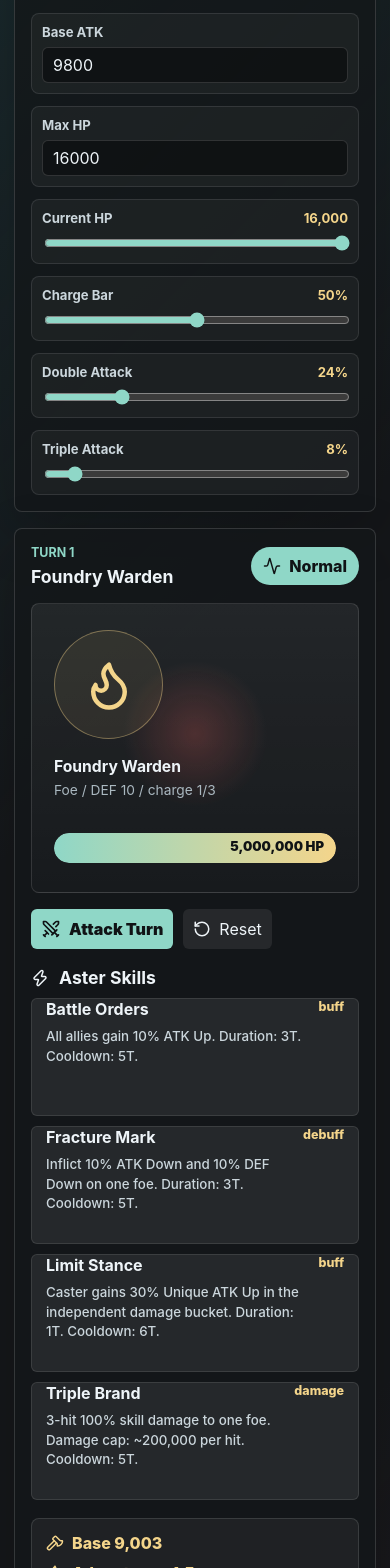
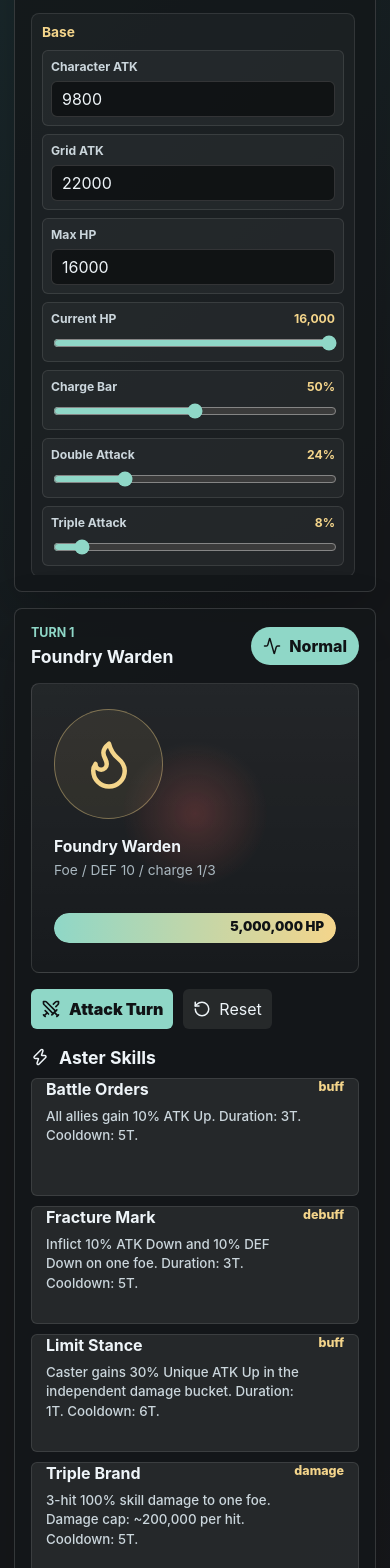
Before and after one commit to geturin/GLD, a React (Vite) app: page / in a window 390 px wide. Shown: the part 400-1968 px from the top of the page. Built offline with nearby package versions, Linux system fonts and the light colour scheme.

Commit message:
Expand damage tuning dashboard

```diff
--- a/src/App.tsx
+++ b/src/App.tsx
@@ -1,4 +1,5 @@
 import { useMemo, useState } from "react";
+import type { ReactNode } from "react";
 import {
   Activity,
   Axe,
@@ -15,7 +16,7 @@ import { attackTurn, executeSkill } from "./game/battleEngine";
 import { createInitialBattleState } from "./game/demoState";
 import { DEFAULT_ADVANTAGE_MULTIPLIER, resolveHit } from "./game/formulas";
 import { describeSkill } from "./game/skillText";
-import type { BattleState, Combatant } from "./game/types";
+import type { AttackKind, BattleState, Combatant, ModifierBucket } from "./game/types";
 
 const coveredSystems = [
   "Damage formula",
@@ -66,6 +67,89 @@ function clamp(value: number, min: number, max: number) {
 function readNumber(value: string) {
   const parsed = Number(value);
   return Number.isFinite(parsed) ? parsed : 0;
+}
+
+function percentValue(value: number) {
+  return Math.round(value * 100);
+}
+
+function FieldGroup({
+  children,
+  title,
+}: {
+  children: ReactNode;
+  title: string;
+}) {
+  return (
+    <section className="tuning-group">
+      <h3>{title}</h3>
+      {children}
+    </section>
+  );
+}
+
+function NumberControl({
+  label,
+  max,
+  min,
+  onChange,
+  step = 1,
+  value,
+}: {
+  label: string;
+  max?: number;
+  min: number;
+  onChange: (value: number) => void;
+  step?: number;
+  value: number;
+}) {
+  return (
+    <label className="number-control">
+      <span>{label}</span>
+      <input
+        max={max}
+        min={min}
+        onChange={(event) => onChange(readNumber(event.target.value))}
+        step={step}
+        type="number"
+        value={value}
+      />
+    </label>
+  );
+}
+
+function RangeControl({
+  label,
+  max,
+  min = 0,
+  onChange,
+  step = 1,
+  suffix = "%",
+  value,
+}: {
+  label: string;
+  max: number;
+  min?: number;
+  onChange: (value: number) => void;
+  step?: number;
+  suffix?: string;
+  value: number;
+}) {
+  return (
+    <label className="range-control">
+      <span>
+        {label} <strong>{suffix === "" ? formatNumber(value) : `${value}${suffix}`}</strong>
+      </span>
+      <input
+        max={max}
+        min={min}
+        onChange={(event) => onChange(readNumber(event.target.value))}
+        step={step}
+        type="range"
+        value={value}
+      />
+    </label>
+  );
 }
 
 export function App() {
@@ -132,6 +216,89 @@ export function App() {
     }));
   }
 
+  function updateGridModifier(id: string, bucket: ModifierBucket, value: number) {
+    setBattle((current) => ({
+      ...current,
+      weaponGrid: {
+        ...current.weaponGrid,
+        modifiers: current.weaponGrid.modifiers.map((modifier) =>
+          modifier.id === id ? { ...modifier, bucket, value: value / 100 } : modifier,
+        ),
+      },
+      lastActionSummary: "Weapon skill values adjusted",
+    }));
+  }
+
+  function updatePersonalModifier(id: string, bucket: ModifierBucket, value: number) {
+    updateSelectedMember((member) => ({
+      ...member,
+      personalModifiers: member.personalModifiers.map((modifier) =>
+        modifier.id === id ? { ...modifier, bucket, value: value / 100 } : modifier,
+      ),
+    }));
+  }
+
+  function updateWeaponCap(id: string, appliesTo: AttackKind[], value: number) {
+    setBattle((current) => ({
+      ...current,
+      weaponGrid: {
+        ...current.weaponGrid,
+        capUp: current.weaponGrid.capUp.map((cap) =>
+          cap.id === id ? { ...cap, appliesTo, value: value / 100 } : cap,
+        ),
+      },
+      lastActionSummary: "Damage cap values adjusted",
+    }));
+  }
+
+  function updateSupplemental(id: string, appliesTo: AttackKind[], value: number) {
+    setBattle((current) => ({
+      ...current,
+      weaponGrid: {
+        ...current.weaponGrid,
+        supplemental: current.weaponGrid.supplemental.map((rule) =>
+          rule.id === id ? { ...rule, appliesTo, amount: Math.round(value) } : rule,
+        ),
+      },
+      lastActionSummary: "Supplemental damage adjusted",
+    }));
+  }
+
+  function updateCritical(field: "chance" | "damage", value: number) {
+    setBattle((current) => ({
+      ...current,
+      weaponGrid: {
+        ...current.weaponGrid,
+        critical: current.weaponGrid.critical.map((rule) =>
+          rule.id === "demo-crit" ? { ...rule, [field]: value / 100 } : rule,
+        ),
+      },
+      lastActionSummary: "Critical values adjusted",
+    }));
+  }
+
+  function updateBonusDamage(value: number) {
+    updateSelectedMember((member) => ({
+      ...member,
+      bonusDamage: member.bonusDamage.map((rule) =>
+        rule.id === "normal-echo" ? { ...rule, multiplier: value / 100 } : rule,
+      ),
+    }));
+  }
+
+  const gridModifier = (id: string) =>
+    percentValue(battle.weaponGrid.modifiers.find((modifier) => modifier.id === id)?.value ?? 0);
+  const personalModifier = (id: string) =>
+    percentValue(selectedMember.personalModifiers.find((modifier) => modifier.id === id)?.value ?? 0);
+  const capModifier = (id: string) =>
+    percentValue(battle.weaponGrid.capUp.find((cap) => cap.id === id)?.value ?? 0);
+  const supplemental = (id: string) =>
+    battle.weaponGrid.supplemental.find((rule) => rule.id === id)?.amount ?? 0;
+  const critical = battle.weaponGrid.critical.find((rule) => rule.id === "demo-crit");
+  const bonusDamage = percentValue(
+    selectedMember.bonusDamage.find((rule) => rule.id === "normal-echo")?.multiplier ?? 0,
+  );
+
   return (
     <main className="app-shell">
       <header className="topbar">
@@ -185,93 +352,59 @@ export function App() {
             ))}
           </div>
 
-          <section className="stat-dashboard" aria-label={`${selectedMember.name} base stat dashboard`}>
+          <section className="stat-dashboard" aria-label={`${selectedMember.name} tuning dashboard`}>
             <div className="section-title compact-title">
               <Activity size={18} />
-              <h2>Base Stats</h2>
+              <h2>Damage Lab</h2>
             </div>
 
-            <label className="number-control">
-              <span>Base ATK</span>
-              <input
-                min="1"
-                onChange={(event) => setSelectedBaseAttack(readNumber(event.target.value))}
-                step="100"
-                type="number"
-                value={selectedMember.baseAttack}
-              />
-            </label>
+            <FieldGroup title="Base">
+              <NumberControl label="Character ATK" min={1} onChange={setSelectedBaseAttack} step={100} value={selectedMember.baseAttack} />
+              <NumberControl label="Grid ATK" min={0} onChange={(value) => setBattle((current) => ({
+                ...current,
+                weaponGrid: { ...current.weaponGrid, attack: clamp(Math.round(value), 0, 999999) },
+                lastActionSummary: "Grid ATK adjusted",
+              }))} step={100} value={battle.weaponGrid.attack} />
+              <NumberControl label="Max HP" min={1} onChange={setSelectedMaxHp} step={100} value={selectedMember.maxHp} />
+              <RangeControl label="Current HP" max={selectedMember.maxHp} onChange={setSelectedHp} step={100} suffix="" value={selectedMember.hp} />
+              <RangeControl label="Charge Bar" max={100} onChange={setSelectedChargeBar} step={5} value={selectedMember.chargeBar} />
+              <RangeControl label="Double Attack" max={100} onChange={(value) => setSelectedMultiattack("double", value)} value={Math.round(selectedMember.multiattack.double * 100)} />
+              <RangeControl label="Triple Attack" max={100} onChange={(value) => setSelectedMultiattack("triple", value)} value={Math.round(selectedMember.multiattack.triple * 100)} />
+            </FieldGroup>
 
-            <label className="number-control">
-              <span>Max HP</span>
-              <input
-                min="1"
-                onChange={(event) => setSelectedMaxHp(readNumber(event.target.value))}
-                step="100"
-                type="number"
-                value={selectedMember.maxHp}
-              />
-            </label>
+            <FieldGroup title="Attack Buckets">
+              <RangeControl label="Normal ATK" max={500} onChange={(value) => updateGridModifier("normal-atk", "normal", value)} value={gridModifier("normal-atk")} />
+              <RangeControl label="Omega ATK" max={500} onChange={(value) => updateGridModifier("omega-atk", "omega", value)} value={gridModifier("omega-atk")} />
+              <RangeControl label="EX ATK" max={300} onChange={(value) => updateGridModifier("ex-atk", "ex", value)} value={gridModifier("ex-atk")} />
+              <RangeControl label="Unique ATK" max={200} onChange={(value) => updatePersonalModifier("unique-passive", "unique", value)} value={personalModifier("unique-passive")} />
+              <RangeControl label="Seraphic" max={30} onChange={(value) => updatePersonalModifier("seraphic-passive", "seraphic", value)} value={personalModifier("seraphic-passive")} />
+              <RangeControl label="DMG Amplified" max={50} onChange={(value) => updateGridModifier("amplified-dmg", "amplified", value)} value={gridModifier("amplified-dmg")} />
+            </FieldGroup>
 
-            <label className="range-control">
-              <span>
-                Current HP <strong>{formatNumber(selectedMember.hp)}</strong>
-              </span>
-              <input
-                max={selectedMember.maxHp}
-                min="0"
-                onChange={(event) => setSelectedHp(readNumber(event.target.value))}
-                step="100"
-                type="range"
-                value={selectedMember.hp}
-              />
-            </label>
+            <FieldGroup title="HP Conditional">
+              <RangeControl label="Stamina at full HP" max={100} onChange={(value) => updateGridModifier("stamina-atk", "stamina", value)} value={gridModifier("stamina-atk")} />
+              <RangeControl label="Enmity strength" max={100} onChange={(value) => updateGridModifier("enmity-atk", "enmity", value)} value={gridModifier("enmity-atk")} />
+            </FieldGroup>
 
-            <label className="range-control">
-              <span>
-                Charge Bar <strong>{selectedMember.chargeBar}%</strong>
-              </span>
-              <input
-                max="100"
-                min="0"
-                onChange={(event) => setSelectedChargeBar(readNumber(event.target.value))}
-                step="5"
-                type="range"
-                value={selectedMember.chargeBar}
-              />
-            </label>
+            <FieldGroup title="Damage Type">
+              <RangeControl label="Skill DMG" max={300} onChange={(value) => updateGridModifier("skill-dmg", "skillDamage", value)} value={gridModifier("skill-dmg")} />
+              <RangeControl label="C.A. DMG" max={300} onChange={(value) => updateGridModifier("ca-dmg", "caDamage", value)} value={gridModifier("ca-dmg")} />
+              <RangeControl label="Bonus DMG" max={100} onChange={updateBonusDamage} value={bonusDamage} />
+            </FieldGroup>
 
-            <label className="range-control">
-              <span>
-                Double Attack <strong>{Math.round(selectedMember.multiattack.double * 100)}%</strong>
-              </span>
-              <input
-                max="100"
-                min="0"
-                onChange={(event) =>
-                  setSelectedMultiattack("double", readNumber(event.target.value))
-                }
-                step="1"
-                type="range"
-                value={Math.round(selectedMember.multiattack.double * 100)}
-              />
-            </label>
+            <FieldGroup title="Damage Cap">
+              <RangeControl label="Normal Cap" max={20} onChange={(value) => updateWeaponCap("normal-cap-up", ["normal", "counter"], value)} value={capModifier("normal-cap-up")} />
+              <RangeControl label="Skill Cap" max={20} onChange={(value) => updateWeaponCap("skill-cap-up", ["skill"], value)} value={capModifier("skill-cap-up")} />
+              <RangeControl label="C.A. Cap" max={20} onChange={(value) => updateWeaponCap("ca-cap-up", ["charge"], value)} value={capModifier("ca-cap-up")} />
+            </FieldGroup>
 
-            <label className="range-control">
-              <span>
-                Triple Attack <strong>{Math.round(selectedMember.multiattack.triple * 100)}%</strong>
-              </span>
-              <input
-                max="100"
-                min="0"
-                onChange={(event) =>
-                  setSelectedMultiattack("triple", readNumber(event.target.value))
-                }
-                step="1"
-                type="range"
-                value={Math.round(selectedMember.multiattack.triple * 100)}
-              />
-            </label>
+            <FieldGroup title="Critical / Supplemental">
+              <RangeControl label="Crit Rate" max={100} onChange={(value) => updateCritical("chance", value)} value={percentValue(critical?.chance ?? 0)} />
+              <RangeControl label="Crit DMG" max={200} onChange={(value) => updateCritical("damage", value)} value={percentValue(critical?.damage ?? 0)} />
+              <NumberControl label="Normal Supplemental" min={0} onChange={(value) => updateSupplemental("normal-supp", ["normal", "counter"], value)} step={10000} value={supplemental("normal-supp")} />
+              <NumberControl label="Skill Supplemental" min={0} onChange={(value) => updateSupplemental("skill-supp", ["skill"], value)} step={10000} value={supplemental("skill-supp")} />
+              <NumberControl label="C.A. Supplemental" min={0} onChange={(value) => updateSupplemental("ca-supp", ["charge"], value)} step={10000} value={supplemental("ca-supp")} />
+            </FieldGroup>
           </section>
         </aside>
 
@@ -357,6 +490,14 @@ export function App() {
               <Zap size={18} />
               Hit {formatNumber(selectedPreview.finalDamage)}
             </div>
+            <div>
+              <Sparkles size={18} />
+              Crit x{selectedPreview.criticalMultiplier}
+            </div>
+            <div>
+              <Axe size={18} />
+              Supp {formatNumber(selectedPreview.supplementalDamage)}
+            </div>
           </section>
         </section>
 
--- a/src/game/demoState.ts
+++ b/src/game/demoState.ts
@@ -5,11 +5,58 @@ export const demoWeaponGrid: WeaponGrid = {
   attack: 22000,
   modifiers: [
     { id: "normal-atk", label: "Normal ATK", bucket: "normal", value: 0.25 },
+    { id: "omega-atk", label: "Omega ATK", bucket: "omega", value: 0 },
     { id: "ex-atk", label: "EX ATK", bucket: "ex", value: 0.18 },
+    { id: "stamina-atk", label: "Stamina", bucket: "stamina", value: 0 },
+    { id: "enmity-atk", label: "Enmity", bucket: "enmity", value: 0 },
+    { id: "skill-dmg", label: "Skill DMG", bucket: "skillDamage", value: 0 },
+    { id: "ca-dmg", label: "C.A. DMG", bucket: "caDamage", value: 0 },
+    { id: "amplified-dmg", label: "DMG Amplified", bucket: "amplified", value: 0 },
   ],
   critical: [{ id: "demo-crit", label: "Demo critical", chance: 0.25, damage: 0.5 }],
-  capUp: [],
-  supplemental: [],
+  capUp: [
+    {
+      id: "normal-cap-up",
+      label: "Normal DMG Cap",
+      source: "weapon",
+      appliesTo: ["normal", "counter"],
+      value: 0,
+    },
+    {
+      id: "skill-cap-up",
+      label: "Skill DMG Cap",
+      source: "weapon",
+      appliesTo: ["skill"],
+      value: 0,
+    },
+    {
+      id: "ca-cap-up",
+      label: "C.A. DMG Cap",
+      source: "weapon",
+      appliesTo: ["charge"],
+      value: 0,
+    },
+  ],
+  supplemental: [
+    {
+      id: "normal-supp",
+      label: "Normal Supplemental",
+      amount: 0,
+      appliesTo: ["normal", "counter"],
+    },
+    {
+      id: "skill-supp",
+      label: "Skill Supplemental",
+      amount: 0,
+      appliesTo: ["skill"],
+    },
+    {
+      id: "ca-supp",
+      label: "C.A. Supplemental",
+      amount: 0,
+      appliesTo: ["charge"],
+    },
+  ],
 };
 
 export const DEMO_SKILL_VALUES = {
@@ -133,9 +180,12 @@ export const demoParty: Combatant[] = [
       fixedDamage: 2000,
     },
     skills: demoSkills,
-    personalModifiers: [],
+    personalModifiers: [
+      { id: "unique-passive", label: "Unique Passive", bucket: "unique", value: 0 },
+      { id: "seraphic-passive", label: "Seraphic", bucket: "seraphic", value: 0 },
+    ],
     critical: [],
-    bonusDamage: [],
+    bonusDamage: [{ id: "normal-echo", label: "Bonus DMG", multiplier: 0 }],
     supplemental: [],
     capUp: [],
     statusEffects: [],
--- a/src/game/formulas.ts
+++ b/src/game/formulas.ts
@@ -50,12 +50,17 @@ export function sumModifiers(modifiers: ScalarModifier[]) {
   );
 }
 
-export function hpCurveModifiers(attacker: Combatant) {
-  const hpRatio = Math.max(0, Math.min(1, attacker.hp / attacker.maxHp));
-  return {
-    stamina: 1 + Math.max(0, hpRatio - 0.25) * 0.36,
-    enmity: 1 + Math.max(0, 1 - hpRatio) ** 1.7 * 0.72,
-  };
+export function staminaStrength(maxStrength: number, hpRatio: number) {
+  if (hpRatio < 0.25) {
+    return 0;
+  }
+
+  return maxStrength * ((hpRatio - 0.25) / 0.75) ** 2.9;
+}
+
+export function enmityStrength(maxStrength: number, hpRatio: number) {
+  const missingHpRatio = 1 - hpRatio;
+  return maxStrength * ((1 + 2 * missingHpRatio) * missingHpRatio);
 }
 
 export function baseDamage(context: DamageContext) {
@@ -76,7 +81,6 @@ export function baseDamage(context: DamageContext) {
     },
   ]);
 
-  const hpCurves = hpCurveModifiers(context.attacker);
   const hpRatio = Math.max(0, Math.min(1, context.attacker.hp / context.attacker.maxHp));
   const attack =
     context.attacker.baseAttack + context.weaponGrid.attack + context.enemy.defense * 24;
@@ -102,10 +106,8 @@ export function baseDamage(context: DamageContext) {
       ex *
       advantage *
       unique *
-      hpCurves.stamina *
-      (1 + modifiers.stamina * hpRatio) *
-      hpCurves.enmity *
-      (1 + modifiers.enmity * (1 - hpRatio))) /
+      (1 + staminaStrength(modifiers.stamina, hpRatio)) *
+      (1 + enmityStrength(modifiers.enmity, hpRatio))) /
     effectiveDefense *
     context.hitMultiplier *
     seraphic *
--- a/src/styles.css
+++ b/src/styles.css
@@ -121,7 +121,7 @@ h3 {
 
 .combat-layout {
   display: grid;
-  grid-template-columns: minmax(230px, 300px) minmax(420px, 1fr) minmax(250px, 330px);
+  grid-template-columns: minmax(300px, 380px) minmax(420px, 1fr) minmax(250px, 330px);
   gap: 16px;
   max-width: 1540px;
   margin: 0 auto;
@@ -235,15 +235,36 @@ h3 {
 .stat-dashboard {
   display: grid;
   gap: 12px;
+  max-height: 74vh;
+  overflow: auto;
+  padding-right: 4px;
+}
+
+.tuning-group {
+  display: grid;
+  grid-template-columns: 1fr 1fr;
+  gap: 8px;
+  padding: 10px;
+  border: 1px solid rgba(255, 255, 255, 0.1);
+  border-radius: 8px;
+  background: rgba(255, 255, 255, 0.035);
+}
+
+.tuning-group h3 {
+  grid-column: 1 / -1;
+  margin-bottom: 2px;
+  color: #f4d58b;
+  font-size: 0.86rem;
 }
 
 .number-control,
 .range-control {
   display: grid;
   gap: 7px;
-  padding: 10px;
+  min-width: 0;
+  padding: 8px;
   border: 1px solid rgba(255, 255, 255, 0.1);
-  border-radius: 8px;
+  border-radius: 6px;
   background: rgba(255, 255, 255, 0.04);
 }
 
@@ -253,8 +274,13 @@ h3 {
   justify-content: space-between;
   gap: 10px;
   color: #cbd6dc;
-  font-size: 0.82rem;
+  font-size: 0.76rem;
   font-weight: 700;
+}
+
+.number-control span,
+.range-control span {
+  flex-wrap: wrap;
 }
 
 .range-control strong {
@@ -536,4 +562,8 @@ h3 {
     align-items: flex-start;
     flex-direction: column;
   }
+
+  .tuning-group {
+    grid-template-columns: 1fr;
+  }
 }
```
Also changed, not shown: 1 other file (tests, documents, lock files or other folders).
